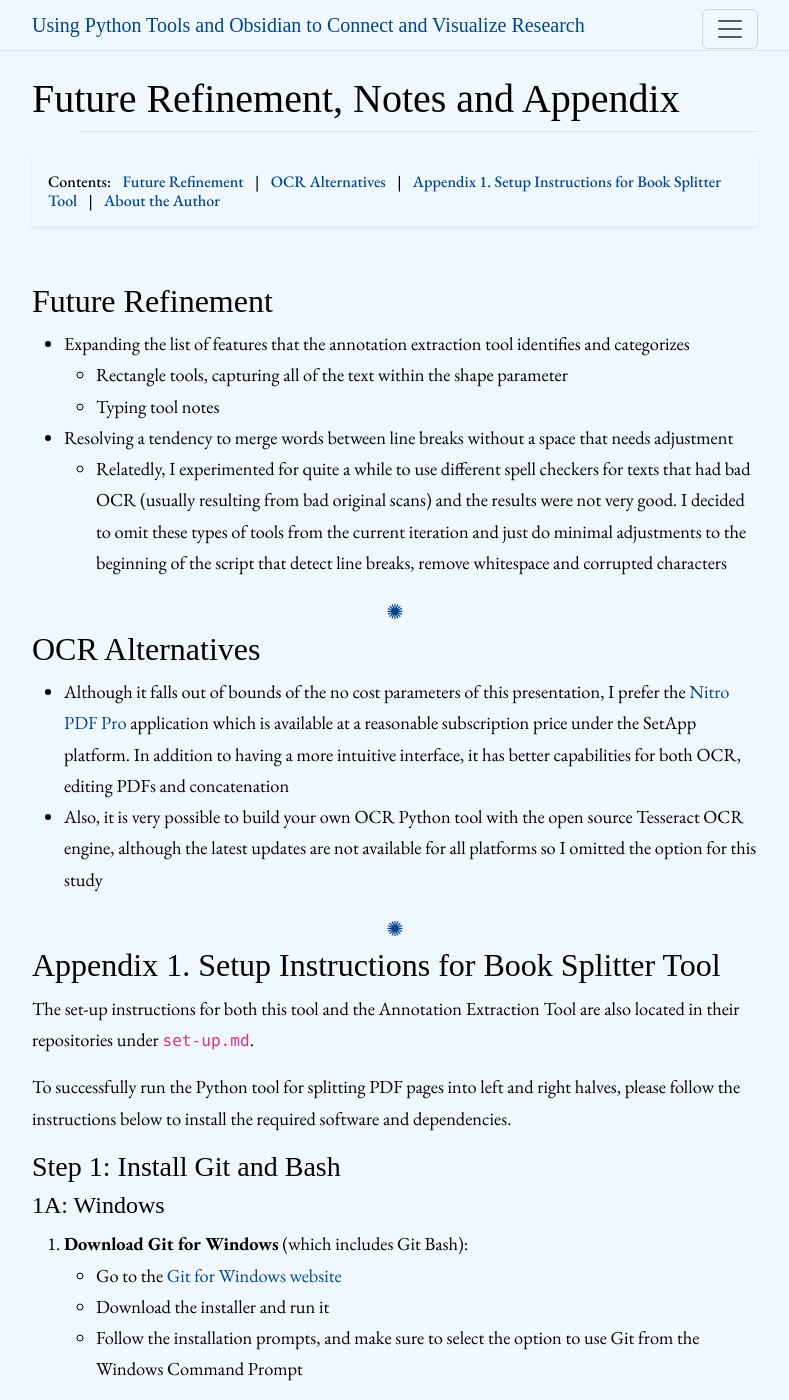
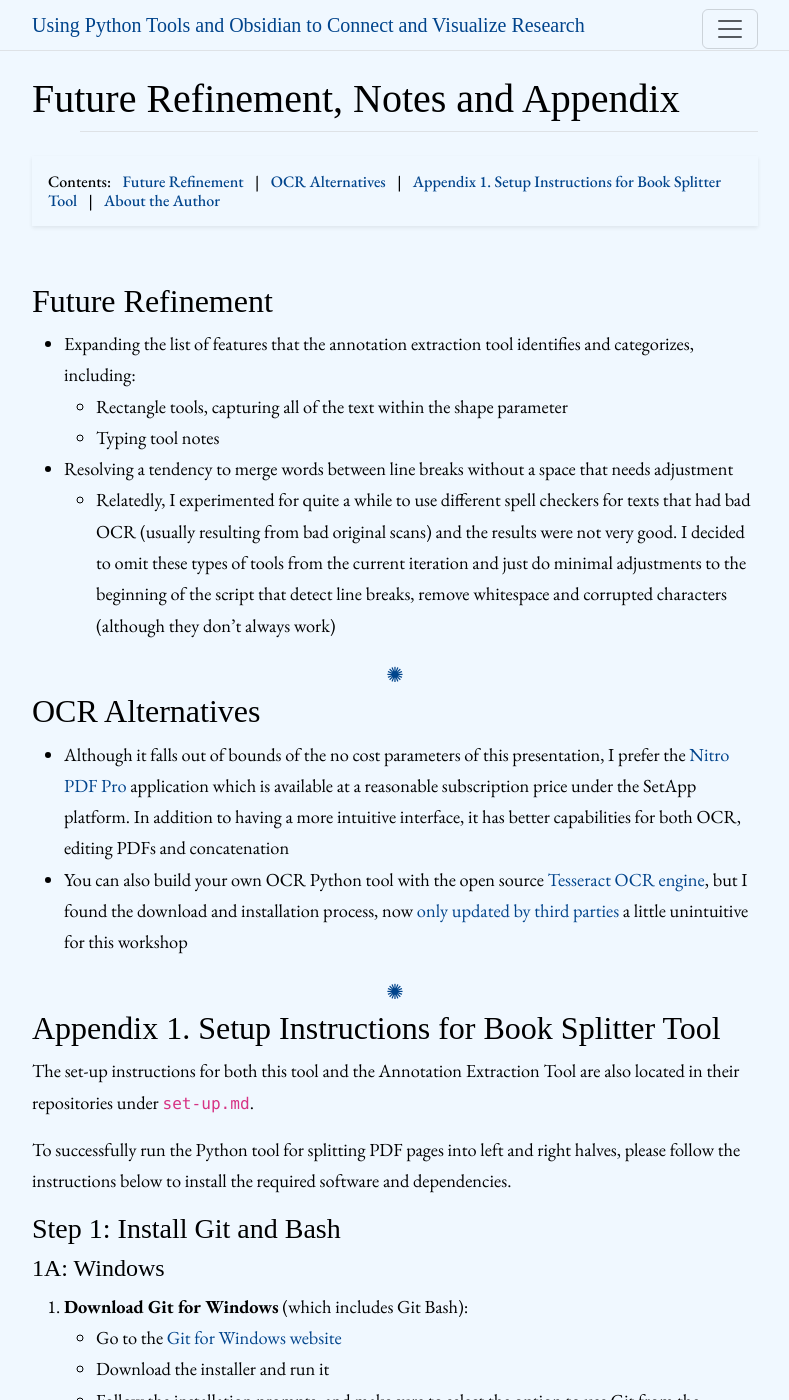
Before and after one commit to aweymo-ui/python_obsidian, a Jekyll site: the page built from content/8_appendix.md, in a window 1280 px wide and 1400 px high. Shown: the whole window, without its empty margins (245-1034 px from the left). Built offline with Jekyll 4.4.1, drawn with Linux system fonts in a browser that asks for light colours; some web fonts are replaced.

Commit message:
update links and wording on appendix

```diff
--- a/content/8_appendix.md
+++ b/content/8_appendix.md
@@ -10,11 +10,11 @@ gallery: true
 
 ## Future Refinement
 
-- Expanding the list of features that the annotation extraction tool identifies and categorizes
+- Expanding the list of features that the annotation extraction tool identifies and categorizes, including:
     - Rectangle tools, capturing all of the text within the shape parameter
     - Typing tool notes
 - Resolving a tendency to merge words between line breaks without a space that needs adjustment
-    - Relatedly, I experimented for quite a while to use different spell checkers for texts that had bad OCR (usually resulting from bad original scans) and the results were not very good. I decided to omit these types of tools from the current iteration and just do minimal adjustments to the beginning of the script that detect line breaks, remove whitespace and corrupted characters
+    - Relatedly, I experimented for quite a while to use different spell checkers for texts that had bad OCR (usually resulting from bad original scans) and the results were not very good. I decided to omit these types of tools from the current iteration and just do minimal adjustments to the beginning of the script that detect line breaks, remove whitespace and corrupted characters (although they don't always work)
 
 <div class="symbol-container">
     <p class="symbol">&#10042;</p>
@@ -23,7 +23,7 @@ gallery: true
 ## OCR Alternatives
 
 - Although it falls out of bounds of the no cost parameters of this presentation, I prefer the [Nitro PDF Pro](https://setapp.com/apps/nitro-pdf-pro){:target="_blank" rel="noopener"} application which is available at a reasonable subscription price under the SetApp platform. In addition to having a more intuitive interface, it has better capabilities for both OCR, editing PDFs and concatenation
-- Also, it is very possible to build your own OCR Python tool with the open source Tesseract OCR engine, although the latest updates are not available for all platforms so I omitted the option for this study
+- You can also build your own OCR Python tool with the open source [Tesseract OCR engine](https://github.com/tesseract-ocr/tesseract){:target="_blank" rel="noopener"}, but I found the download and installation process, now [only updated by third parties](https://tesseract-ocr.github.io/tessdoc/Downloads.html){:target="_blank" rel="noopener"} a little unintuitive for this workshop
 
 <div class="symbol-container">
     <p class="symbol">&#10042;</p>
```
